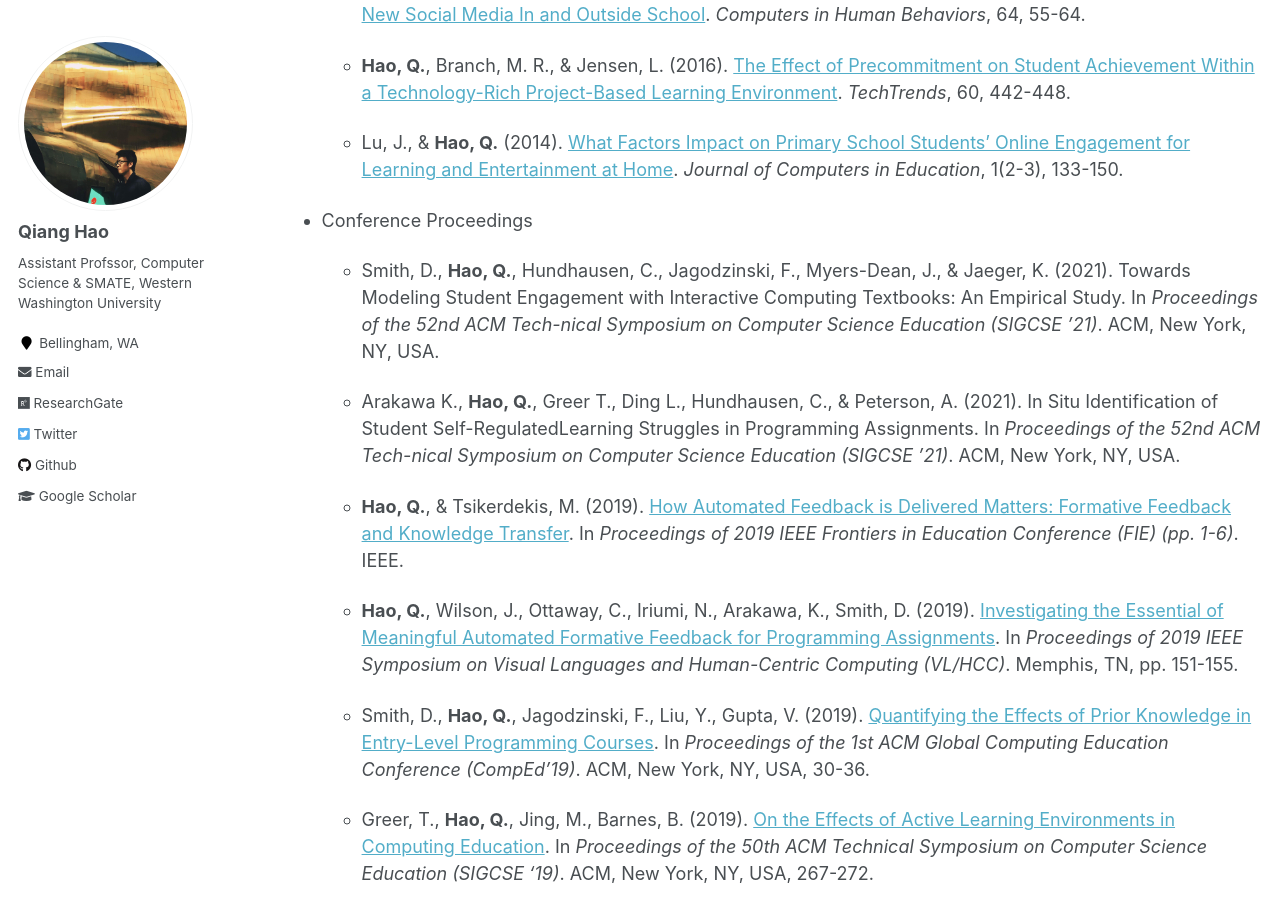
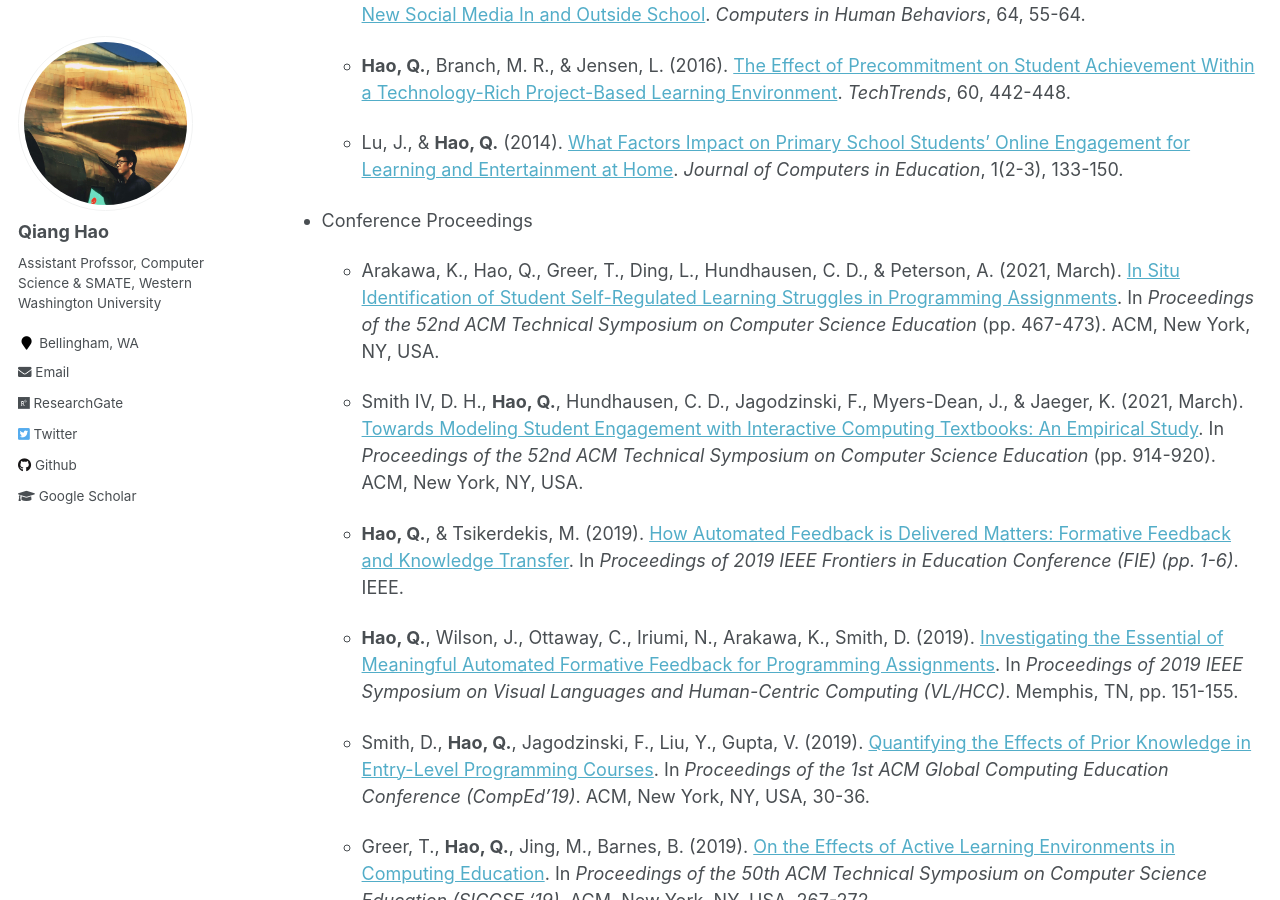
Before and after one commit to Neo-Hao/neo-hao.github.io, a Jekyll site: the page built from _pages/cv.md, in a window 1280 px wide and 900 px high, scrolled down 1101 px. Built offline with Jekyll 4.4.1, drawn with Linux system fonts in a browser that asks for light colours.

Commit message:
update cv

```diff
--- a/_pages/cv.md
+++ b/_pages/cv.md
@@ -40,9 +40,9 @@ Publications
 
 * Conference Proceedings
 
-  * Smith, D., **Hao, Q.**, Hundhausen, C., Jagodzinski, F., Myers-Dean, J., & Jaeger, K. (2021). Towards Modeling Student Engagement with Interactive Computing Textbooks: An Empirical Study. In *Proceedings of the 52nd ACM Tech-nical Symposium on Computer Science Education (SIGCSE ’21)*. ACM, New York, NY, USA.
+  * Arakawa, K., Hao, Q., Greer, T., Ding, L., Hundhausen, C. D., & Peterson, A. (2021, March). [In Situ Identification of Student Self-Regulated Learning Struggles in Programming Assignments](http://qhao.info/downloads/sigcse-2021-1.pdf). In *Proceedings of the 52nd ACM Technical Symposium on Computer Science Education* (pp. 467-473). ACM, New York, NY, USA.
 
-  * Arakawa K., **Hao, Q.**, Greer T., Ding L., Hundhausen, C., & Peterson, A. (2021). In Situ Identification of Student Self-RegulatedLearning Struggles in Programming Assignments. In *Proceedings of the 52nd ACM Tech-nical Symposium on Computer Science Education (SIGCSE ’21)*. ACM, New York, NY, USA.
+  * Smith IV, D. H., **Hao, Q.**, Hundhausen, C. D., Jagodzinski, F., Myers-Dean, J., & Jaeger, K. (2021, March). [Towards Modeling Student Engagement with Interactive Computing Textbooks: An Empirical Study](http://qhao.info/downloads/sigcse-2021-2.pdf). In *Proceedings of the 52nd ACM Technical Symposium on Computer Science Education* (pp. 914-920). ACM, New York, NY, USA.
 
   *  **Hao, Q.**, & Tsikerdekis, M. (2019). [How Automated Feedback is Delivered Matters: Formative Feedback and Knowledge Transfer](http://qhao.info/downloads/fie-2019.pdf). In *Proceedings of 2019 IEEE Frontiers in Education Conference (FIE) (pp. 1-6)*. IEEE.
 
```
